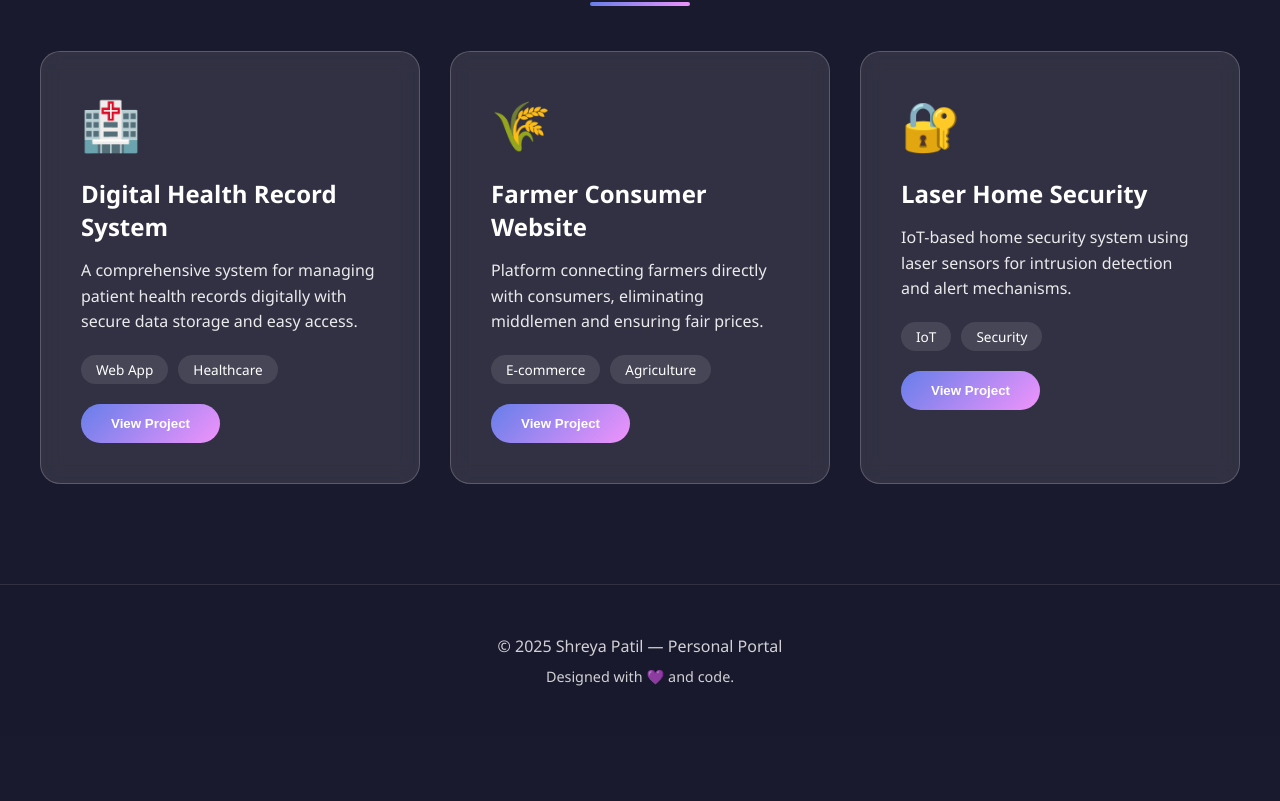
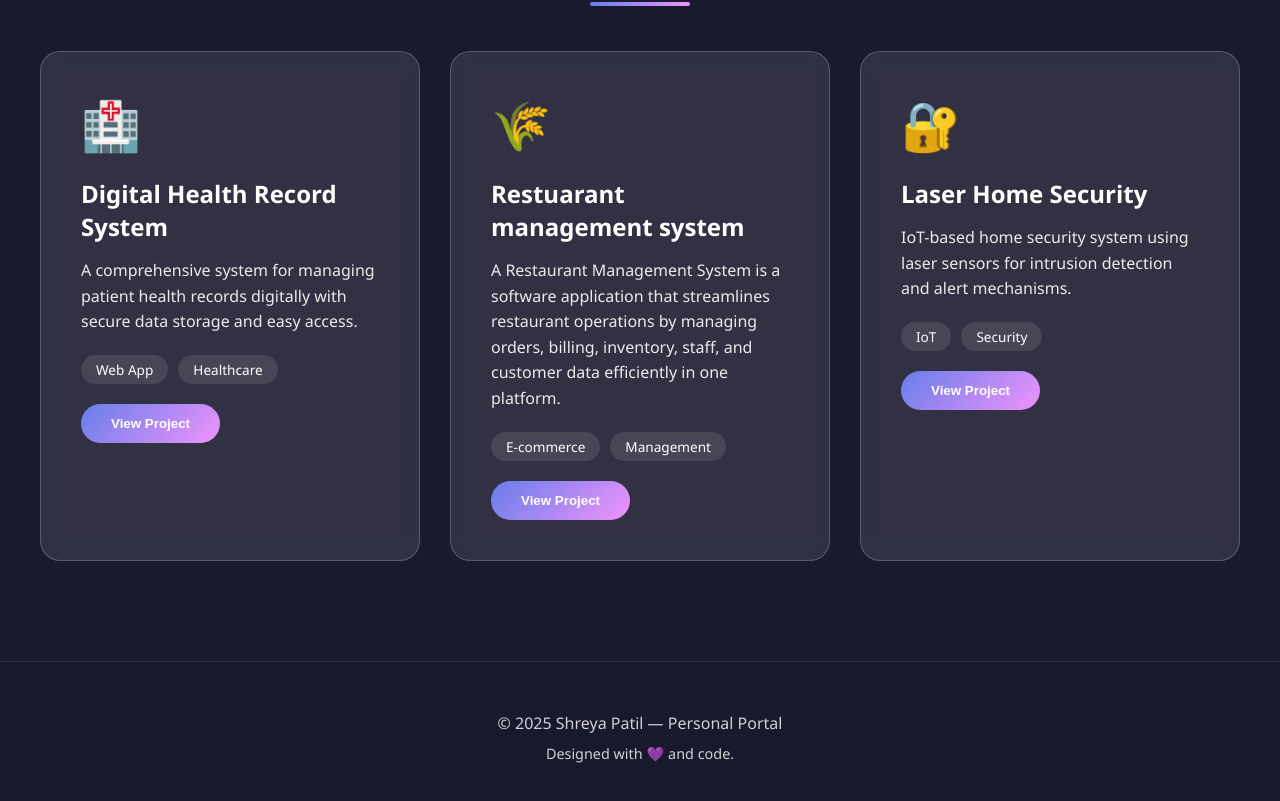
Before and after one commit to patilaniket2562m/Shreya-Portfolio, a plain HTML site: page index.html in a window 1280 px wide. Shown: the part 2228-3029 px from the top of the page. Before the commit the page ends 2964 px from the top, so only its background shows below. Drawn offline with Linux system fonts and the light colour scheme.

Commit message:
first commit

```diff
--- a/index.html
+++ b/index.html
@@ -143,11 +143,11 @@
                 </div>
                 <div class="project-card glass-effect">
                     <div class="project-icon">🌾</div>
-                    <h3>Farmer Consumer Website</h3>
-                    <p>Platform connecting farmers directly with consumers, eliminating middlemen and ensuring fair prices.</p>
+                    <h3>Restuarant management system</h3>
+                    <p>A Restaurant Management System is a software application that streamlines restaurant operations by managing orders, billing, inventory, staff, and customer data efficiently in one platform.</p>
                     <div class="project-tags">
                         <span class="tag">E-commerce</span>
-                        <span class="tag">Agriculture</span>
+                        <span class="tag">Management</span>
                     </div>
                     <button class="btn-view">View Project</button>
                 </div>
```
